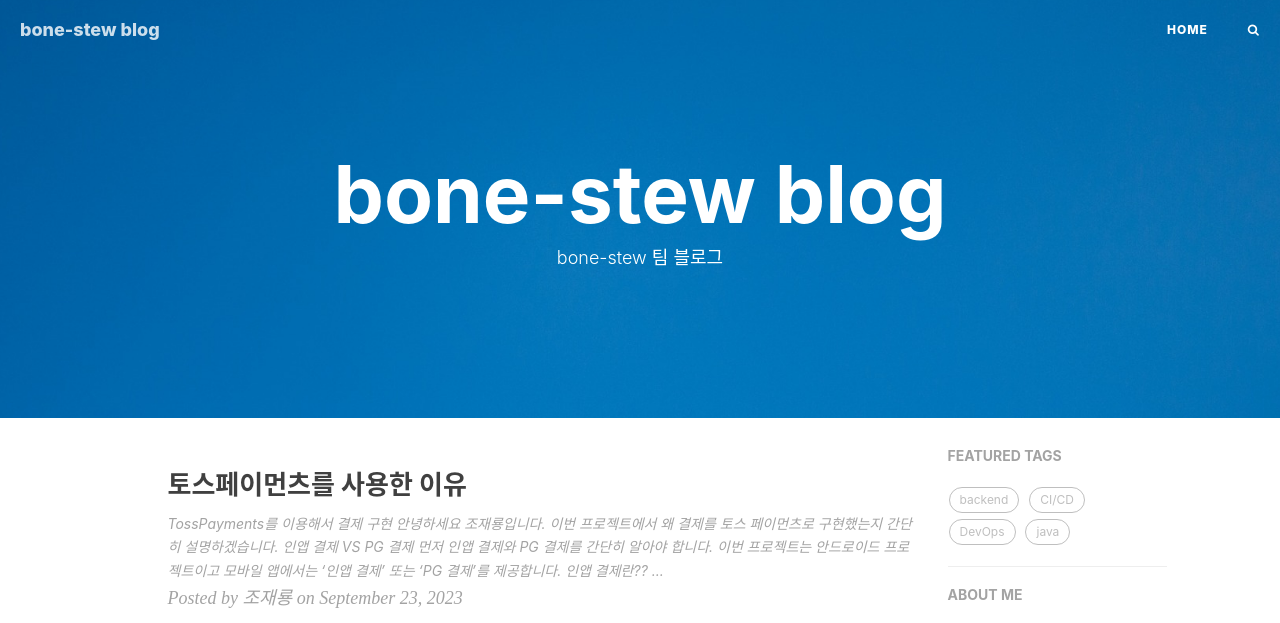
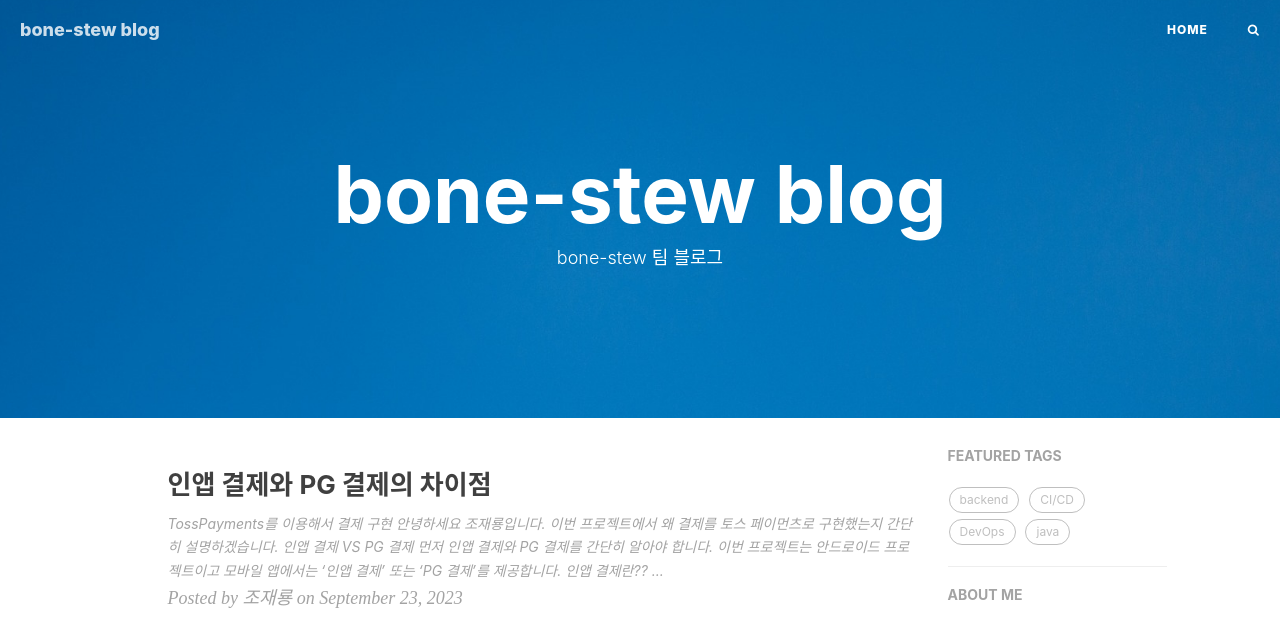
Before and after one commit to bone-stew/bone-stew.github.io, a Jekyll site: the page built from index.html, in a window 1280 px wide and 900 px high, cut to the strip 0-623 px from the top of the window. Built offline with Jekyll 4.4.1, drawn with Linux system fonts in a browser that asks for light colours; nearby versions of some CDN libraries; the list of posts is cut into pages by our own code; comment, search, counter and statistics services are not loaded.

Commit message:
Update 2023-09-23-tosspayments.md

```diff
--- a/_posts/2023-09-23-tosspayments.md
+++ b/_posts/2023-09-23-tosspayments.md
@@ -1,11 +1,13 @@
 ---
 layout: post
-title: "토스페이먼츠를 사용한 이유"
+title: "인앱 결제와 PG 결제의 차이점"
 date: 2023-09-23 12:00:00
 author: "조재룡"
 catalog: true
 tags:
-  - tosspayments
+  - 인앱 결제
+  - PG 결제
+  - TossPayments
 ---
 
 ## TossPayments를 이용해서 결제 구현
```
